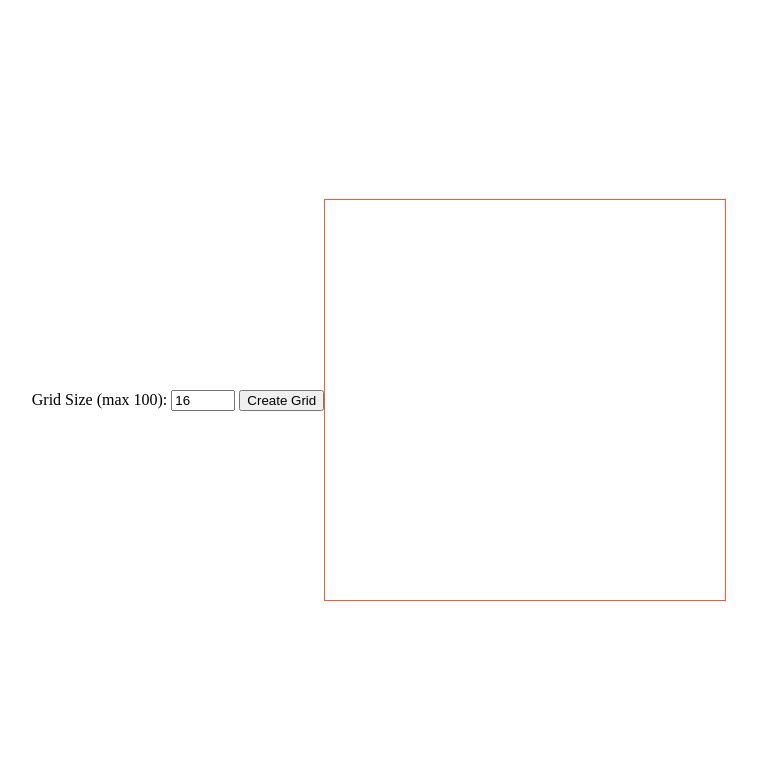
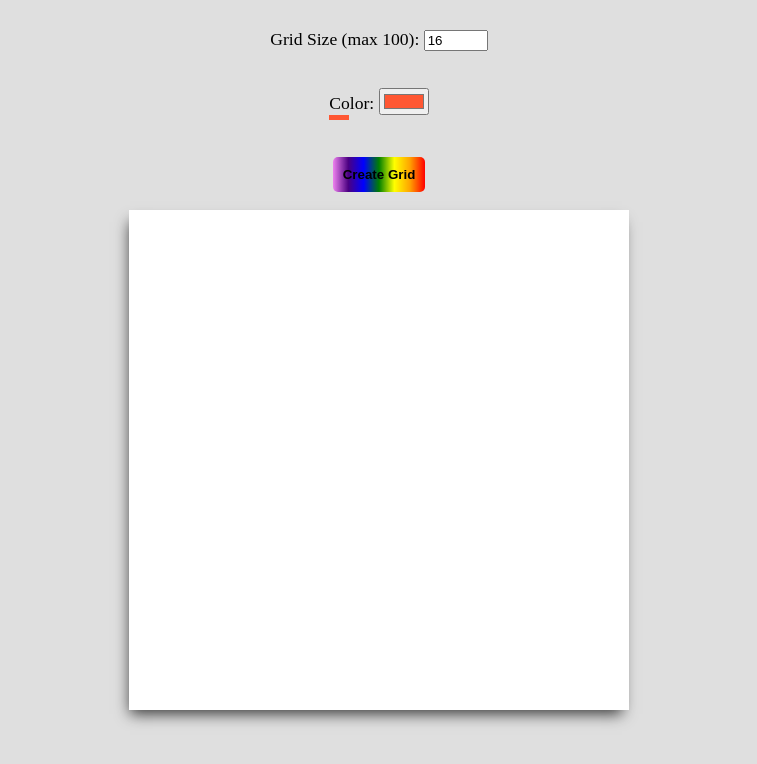
Before and after one commit to m3ghnaa/Etch-a-Sketch, a plain HTML site: page index.html in a window 1280 px wide. Shown: the whole page, without its empty margins (261-1018 px from the left). Drawn offline with Linux system fonts and the light colour scheme.

Commit message:
add color picker and style ui

```diff
--- a/index.html
+++ b/index.html
@@ -8,35 +8,63 @@
       display: flex;
       justify-content: center;
       align-items: center;
-      height: 100vh;
       margin: 0;
+      font-size: 1.1rem;
+      padding: 10px;
+      background-color: rgb(223, 223, 223);
     }
 
     .container {
       display: flex;
       flex-wrap: wrap;
-      width: 400px; /* Adjust this width as needed */
-      border: 1px solid #FF5733;
+      width: 500px;
+      box-shadow: -3px 8px 14px -4px rgba(0,0,0,0.75);
+-webkit-box-shadow: -3px 8px 14px -4px rgba(0,0,0,0.75);
+-moz-box-shadow: -3px 8px 14px -4px rgba(0,0,0,0.75);
+
     }
 
     .grid-square {
-      width: calc(100% / 16);
-      padding-bottom: calc(100% / 16);
       box-sizing: border-box;
-      background-color: transparent;
+      background-color: white;
+
 
     }
+
+  button {
+    padding: 10px;
+     font-weight: bold;
+      background: linear-gradient(to right, violet, indigo, blue, green, yellow, orange, red);
+      border: none;
+      color: black;
+      cursor: pointer;
+      border-radius: 5px;
+  }
+
 
   </style>
 </head>
 <body>
-  <div>
+<div style = "display: flex; flex-direction: column; justify-content: space-around; align-items: center;">
+  <div style = "height: 25vh; display: flex; flex-direction: column; justify-content: space-around; align-items: center;">
+    <div>
     <label for="grid-size">Grid Size (max 100): </label>
     <input type="number" id="grid-size" min="1" max="100" value="16">
+    </div>
+
+    <div>
+    <label for="color-picker">Color: </label>
+    <input type="color" id="color-picker" value="#FF5733">
+    <div id="selected-color" style="width: 20px; height: 5px;"></div>
+    </div>
+
+
+
     <button onclick="createGrid()">Create Grid</button>
   </div>
+
   <div class="container" id="grid-container"></div>
-
+</div>
   <script src = "index.js">
   </script>
 </body>
--- a/index.js
+++ b/index.js
@@ -1,22 +1,42 @@
 
 const container = document.getElementById('grid-container');
-let isDrawing = false;
+
 
 function createGrid() {
-  for(let i = 0; i < 16; i++) {
-    for(let j = 0; j < 16; j++) {
+  const gridSizeInput = document.getElementById('grid-size');
+  const gridSize = parseInt(gridSizeInput.value, 10);
+
+  if(isNaN(gridSize) || gridSize < 1 || gridSize > 100) {
+    alert('Please enter a valid grid size between 1 and 100');
+    return;
+  }
+
+  const colorPicker = document.getElementById('color-picker');
+  selectedColor = colorPicker.value;
+
+  const selectedColorBox = document.getElementById('selected-color');
+  selectedColorBox.style.backgroundColor = selectedColor;
+
+  container.innerHTML = '';
+
+  const squareSize = container.clientWidth / gridSize;
+
+  for(let i = 0; i < gridSize; i++) {
+    for(let j = 0; j < gridSize; j++) {
       const gridSquare = document.createElement('div');
       gridSquare.classList.add('grid-square');
+      gridSquare.style.width = `${squareSize}px`;
+      gridSquare.style.height = `${squareSize}px`;
       container.appendChild(gridSquare);
 
       gridSquare.addEventListener('mousedown', () => {
         isDrawing = true;
-        gridSquare.style.backgroundColor = '#FF5733';
+        gridSquare.style.backgroundColor = selectedColor;
       });
 
       gridSquare.addEventListener('mousemove', () => {
         if (isDrawing) {
-          gridSquare.style.backgroundColor = '#FF5733';
+          gridSquare.style.backgroundColor = selectedColor;
         }
       });
 
@@ -25,6 +45,8 @@ function createGrid() {
       });
     }
   }
+  gridSizeInput.value = gridSize;
 }
 
+
 createGrid();
```
